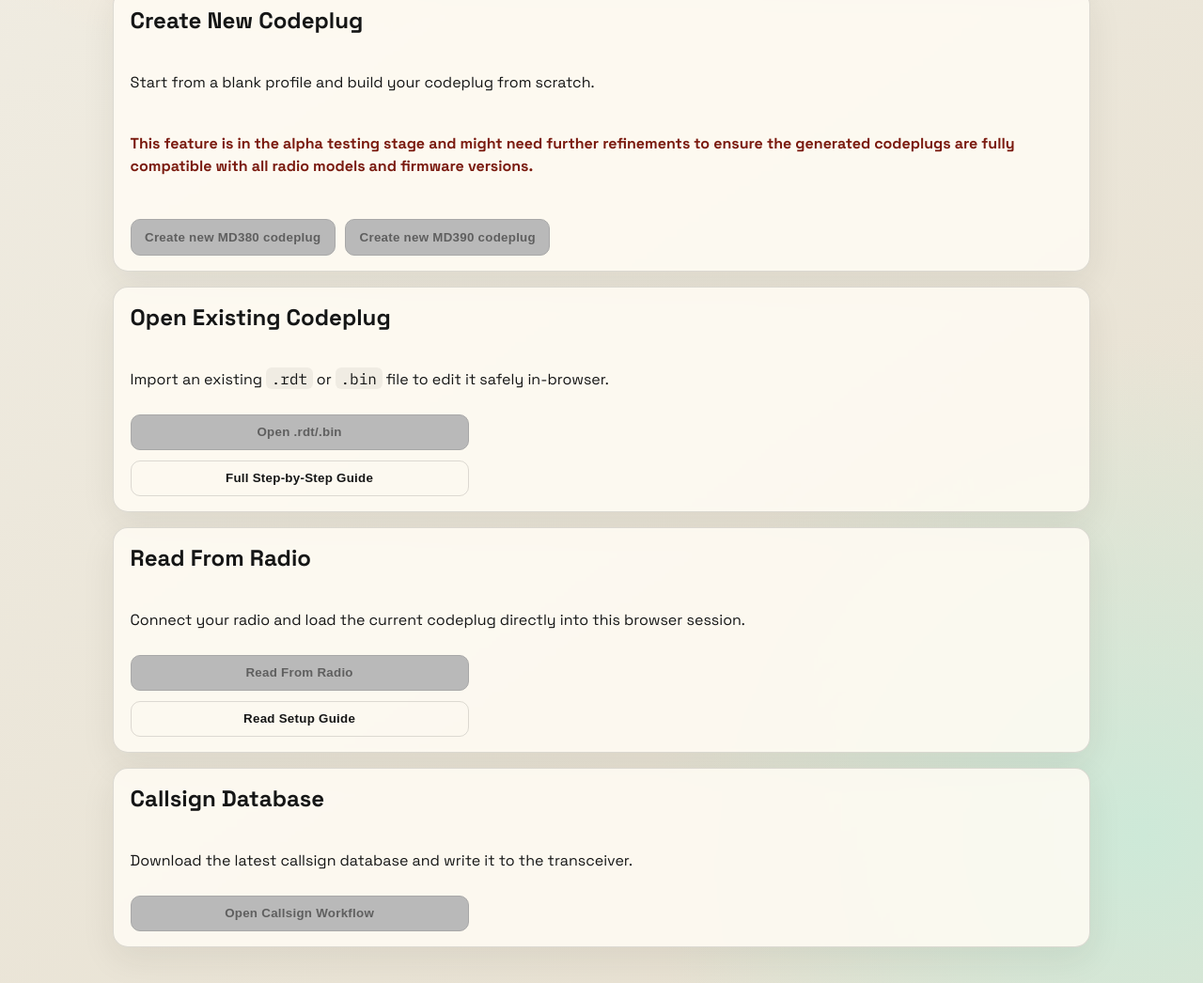
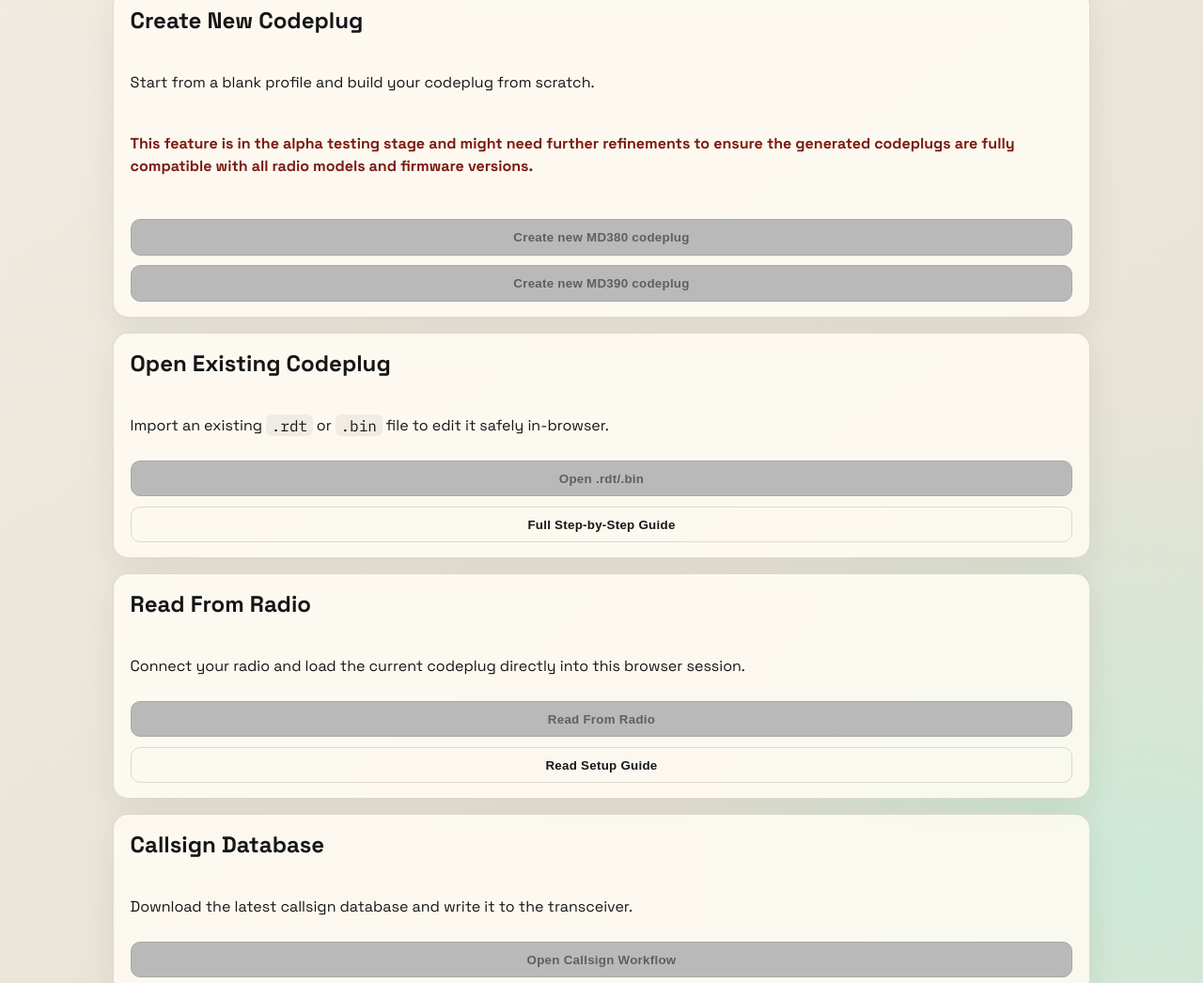
Before and after one commit to iu2frl/md380-codeplug-editor, a website built with Vite: page web/index.html in a window 1280 px wide. Shown: the part 548-1594 px from the top of the page at 94% size. Built offline with nearby package versions, Linux system fonts and the light colour scheme; no server answers.

Commit message:
Fixing buttons style

```diff
--- a/web/src/style.css
+++ b/web/src/style.css
@@ -70,6 +70,12 @@ body {
   justify-content: center;
   min-height: 2.45rem;
   margin-bottom: 0;
+  min-width: 192px;
+}
+
+#create-new-md380-btn,
+#create-new-md390-btn {
+  width: 100%; /* Forces each button to take a full line */
 }
 
 .status-line {
@@ -186,7 +192,6 @@ body {
 }
 
 .tile > .button {
-  align-self: flex-start;
   min-width: 360px;
   text-align: center;
 }
```
